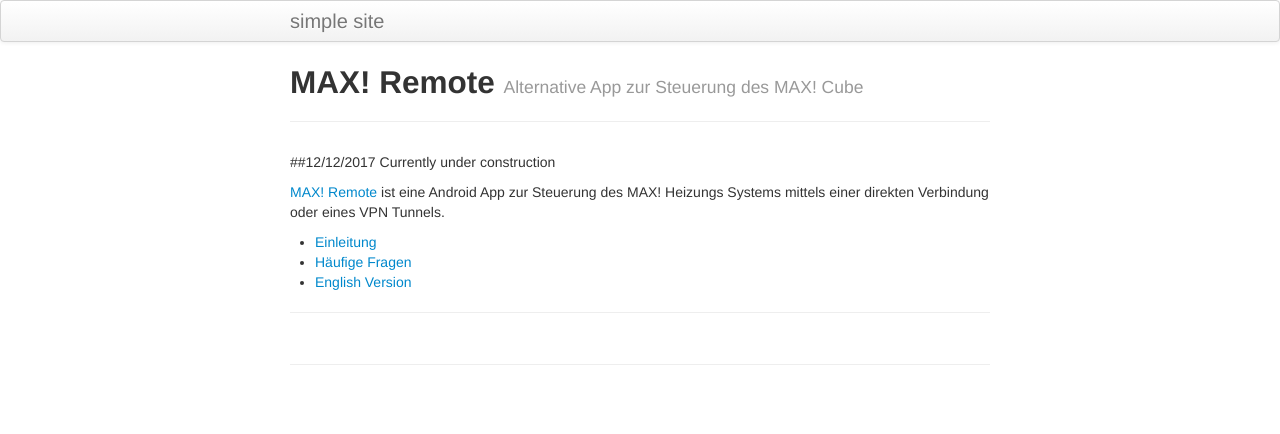
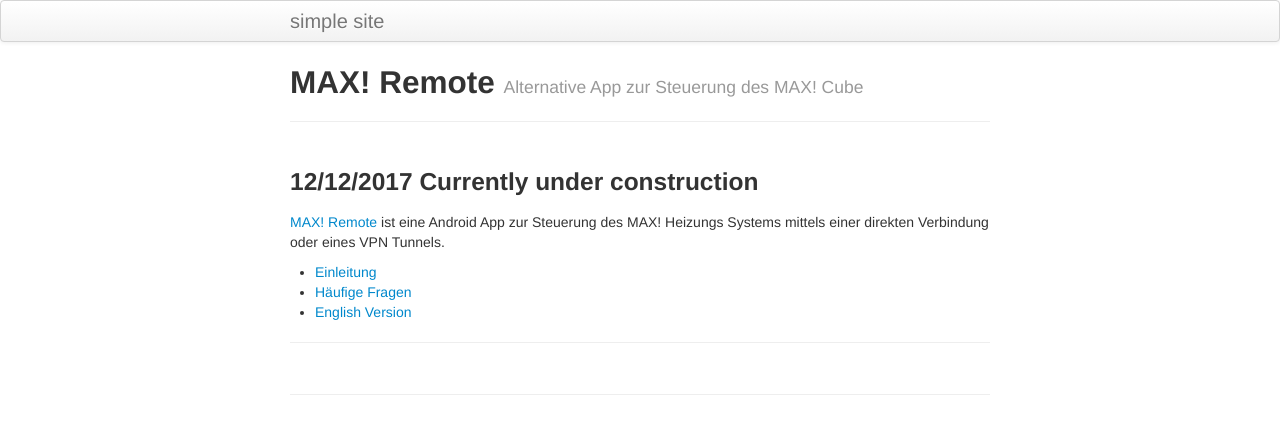
Before and after one commit to jutzig/max-remote, a Jekyll site: the page built from index.md, in a window 1280 px wide. Shown: the top 434 px of the page. Built offline with Jekyll 4.4.1, drawn with Linux system fonts in a browser that asks for light colours.

Commit message:
jekyll based draft

```diff
--- a/index.md
+++ b/index.md
@@ -5,7 +5,7 @@
 description: Alternative App zur Steuerung des MAX! Cube
 ---
 
-##12/12/2017 Currently under construction
+### 12/12/2017 Currently under construction
 
 [MAX! Remote](https://play.google.com/store/apps/details?id=de.jutzig.max.remote.activity) ist eine Android App zur Steuerung des MAX! Heizungs Systems mittels einer direkten Verbindung oder eines VPN Tunnels.
 
```
Also changed, not shown: pages/faq.md (+6 -6 lines).
